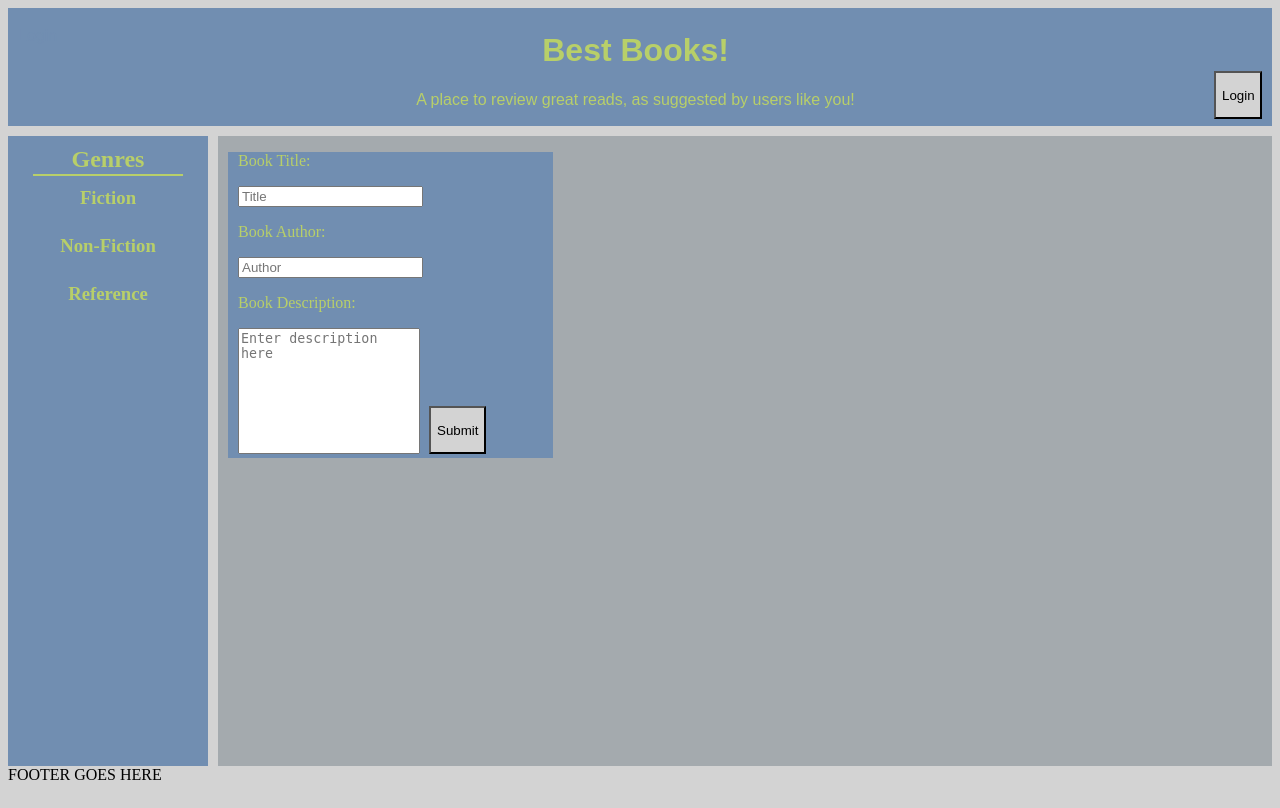
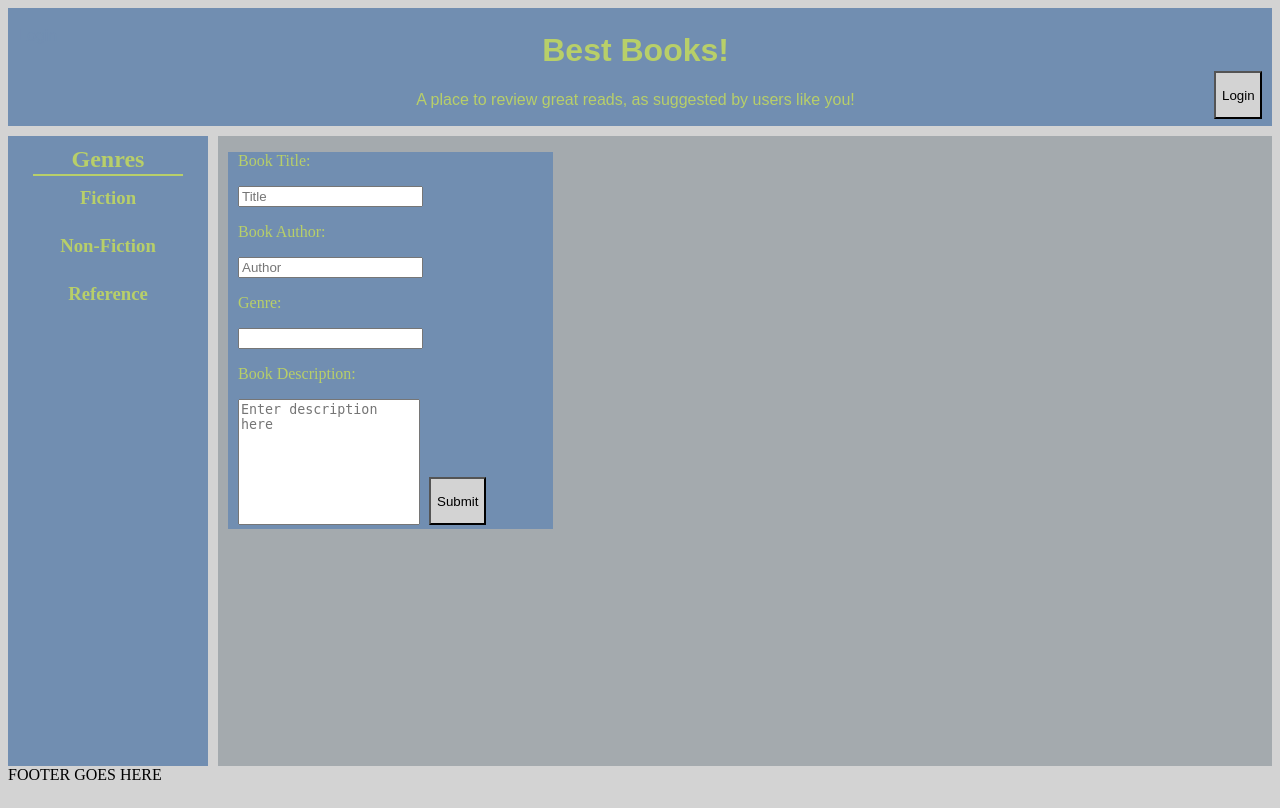
Before and after one commit to Gendo90/Item_Catalog_Web_Server_Ed, a Flask app: page /newbook in a window 1280 px wide. Run offline with Flask 2, Linux system fonts and the light colour scheme.

Commit message:
feat: Able to enter new books into collection now!
Still need to do some refinement, like making 'genre' a drop-down
menu in the new book submission form, change some formatting, etc.

```diff
--- a/server.py
+++ b/server.py
@@ -90,7 +90,22 @@ def editBook(genre_id, book_id):
 @app.route('/newbook', methods=['GET', 'POST'])
 def addBook():
     if(request.method=='POST'):
-        return redirect(url_for('viewPage', genre_id=1, book_id=1))
+        title = request.form['title']
+        author = request.form['author']
+        desc = request.form['description']
+        genre = request.form['genre']
+        try:
+            thisGenre=session.query(Genre).filter_by(name=genre).one()
+            newBook = BookItem(title=title, author=[author],
+            description=desc,
+            genre=thisGenre, imgURL=None)
+            session.add(newBook)
+            session.commit()
+            thisBook = session.query(BookItem).filter_by(title=title).one()
+            return redirect(url_for('viewPage', genre_id=thisBook.genre_id,
+            book_id=thisBook.id))
+        except:
+            pass
     else:
         return render_template('new-book.html')
 
--- a/templates/book-viewer.html
+++ b/templates/book-viewer.html
@@ -104,7 +104,7 @@
   }());
 </script>
 <script>
-  $('#loading_img').load(function(){
+  $('#loading_img').on("load", function(){
     $.getJSON("https://www.googleapis.com/customsearch/v1?q={{parse_title}}&cx=012831379883745738680%3Azo50lyeowzu&num=1&searchType=image&exactTerms={{parse_title}}&key=AIzaSyC8gjeQNTOd8EUSKB-A8kCT8JDZaL0zIQM", function(data) {
 
         var url = `${data.items[0].link}`
@@ -112,7 +112,7 @@
 
         $("#loading_img").attr('src', url);
     });
-  })();
+  });
 </script>
 <script>
   var delete_response;
--- a/templates/new-book.html
+++ b/templates/new-book.html
@@ -60,6 +60,8 @@
           <input name='title' type=text placeholder='Title'/>
           <p>Book Author:</p>
           <input name='author' type=text placeholder='Author'/>
+          <p>Genre:</p>
+          <input name='genre' type=text/>
           <p>Book Description:</p>
           <textarea rows=8 name='description' placeholder="Enter description here"/></textarea>
           <input class=submit_book type=submit text='Submit' />
```
